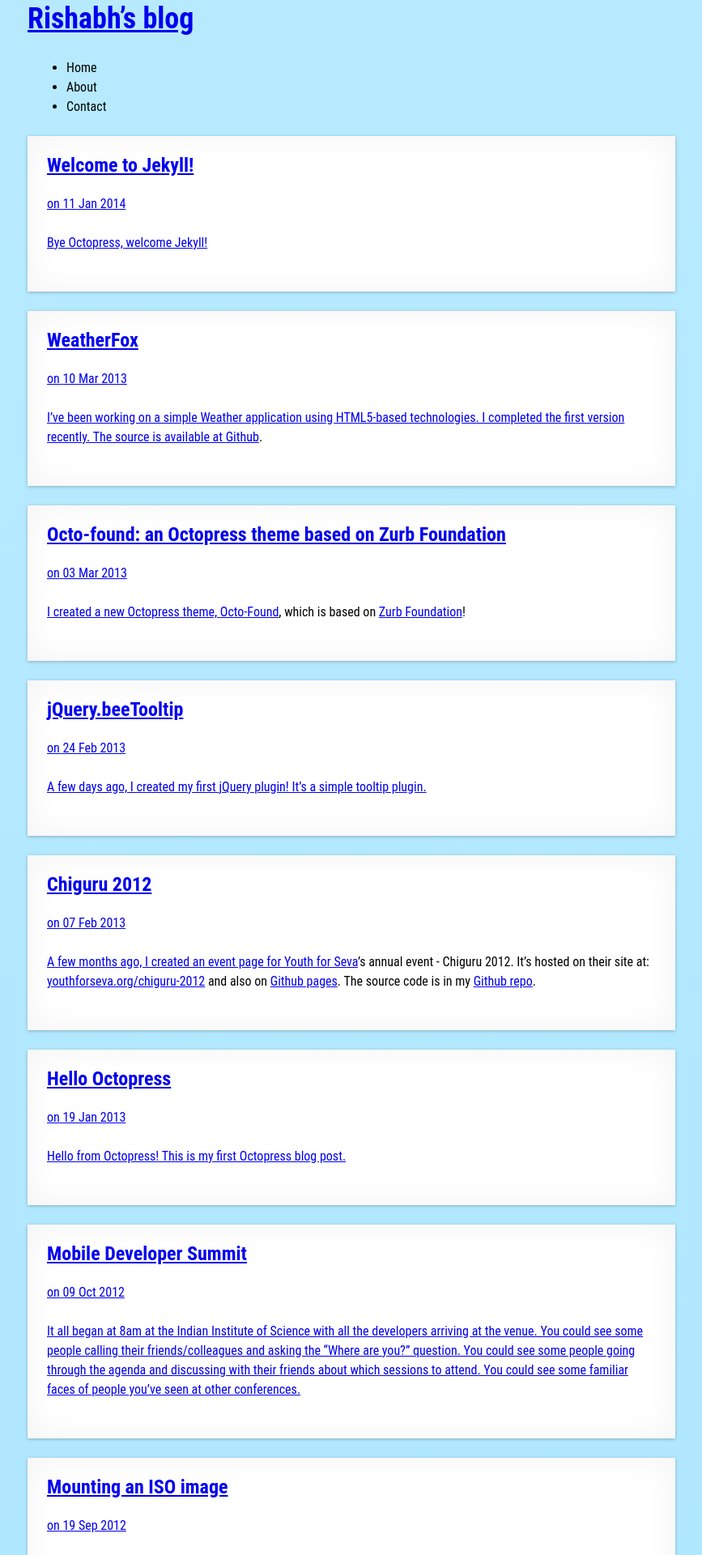
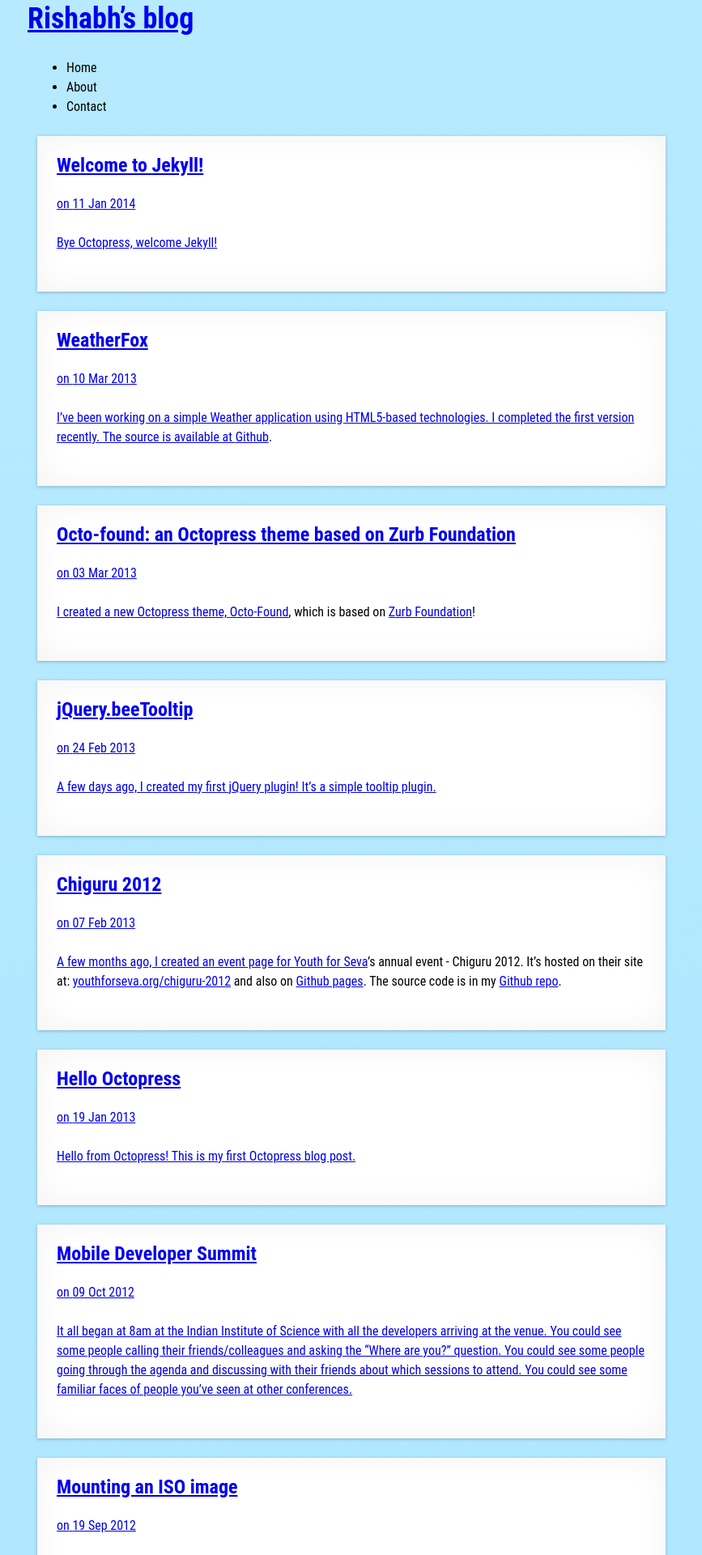
Before and after one commit to rishabh-ink/rishabhsrao.github.io, a Jekyll site: the page built from index.html, in a window 1280 px wide. Shown: the top 1920 px of the page at 81% size, without its empty margins (206-1073 px from the left). Built offline with Jekyll 4.4.1, drawn with Linux system fonts in a browser that asks for light colours; Markdown is read by kramdown in place of the engine named in the settings.

Commit message:
Fixed side margins.

```diff
--- a/css/main.css
+++ b/css/main.css
@@ -4417,7 +4417,7 @@
 .posts__post {
   background-color: white;
   box-shadow: 0 1px 4px rgba(0, 0, 0, 0.25), 0 0 40px rgba(0, 0, 0, 0.05) inset;
-  margin: 24px auto;
+  margin: 24px 12px;
   padding: 24px;
   overflow: auto;
 }
--- a/css/ui/_posts.scss
+++ b/css/ui/_posts.scss
@@ -9,7 +9,7 @@
   box-shadow: 0 1px 4px hsla(0, 0, 0, 0.25),
               0 0 40px hsla(0, 0, 0, 0.05) inset;
 
-  margin: $base-spacing-unit auto;
+  margin: $base-spacing-unit $half-spacing-unit;
   padding: $base-spacing-unit;
 
   overflow: auto;
```
